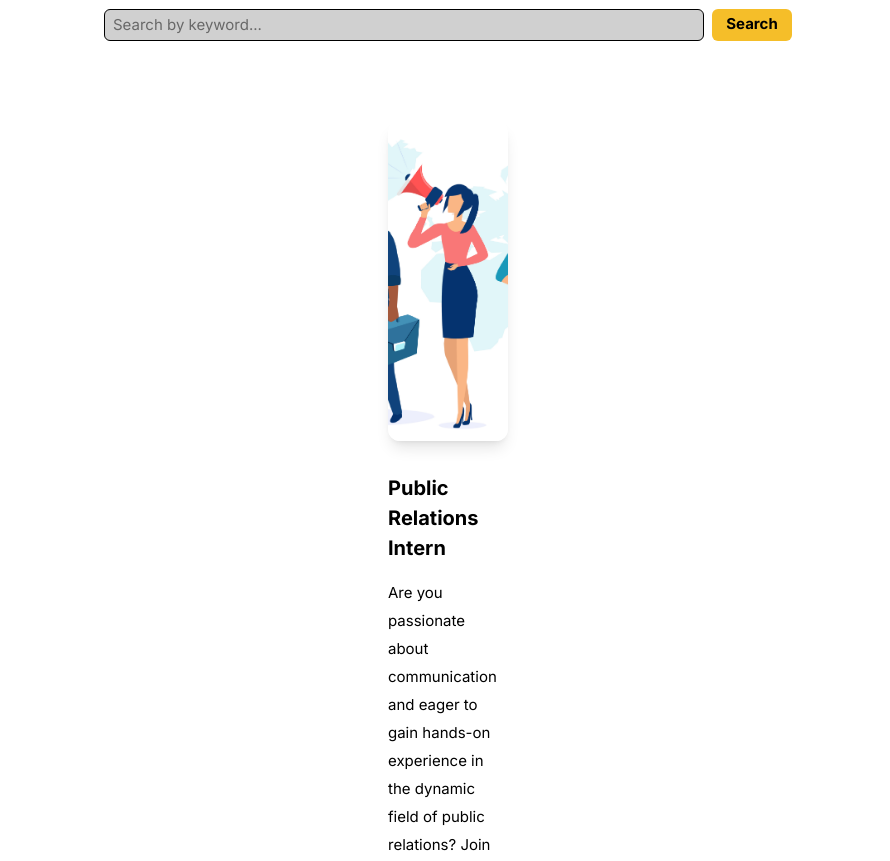
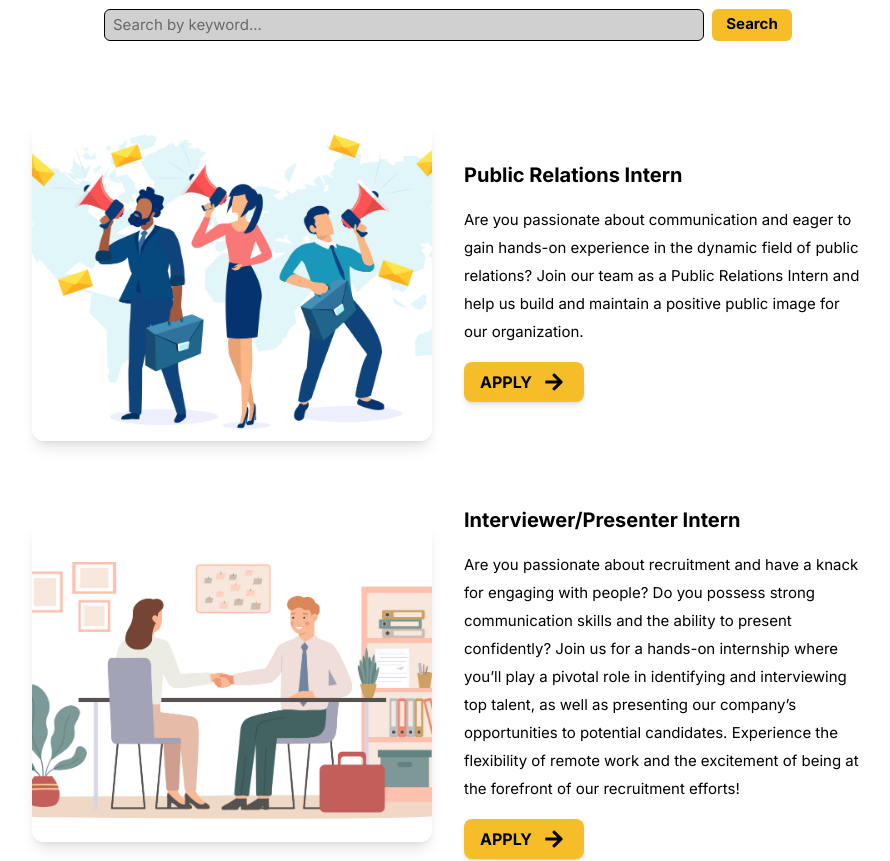
Before and after one commit to YourBookTeam/YBT_Website, a React (Vite) app in the folder ybt_website/: page /YBT_Website/careers in a window 1280 px wide. Shown: the part 1620-2481 px from the top of the page, without its empty margins (192-1082 px from the left). Built offline with nearby package versions, Linux system fonts and the light colour scheme.

Commit message:
changed layout of positions to horizontal and fixed arrow on button

```diff
--- a/ybt_website/src/components/careers_page/CurrentOpenings.jsx
+++ b/ybt_website/src/components/careers_page/CurrentOpenings.jsx
@@ -8,12 +8,12 @@ function CurrentOpenings({ displayedJobs }) {
             <div className="text-gray text-[20px]">No open positions at the moment</div>
         ) :
         displayedJobs.map((position) => (
-            <div className="flex flex-col items-center gap-8" key={position.id}>
+            <div className="flex items-center gap-8" key={position.id}>
               <img src={position.image} className="w-100 h-80 object-cover rounded-xl shadow-lg"></img>
-              <div className="flex flex-col gap-4">
+              <div className="flex flex-col justify-center gap-4 w-200">
                   <div className="font-bold text-[20px]">{position.title}</div>
                   <div className="text-[15px] leading-7">{position.description}</div>
-                  <Button to={`/position/${position.id}`} className="px-4 border-0 rounded-md bg-[#F5BE29] cursor-pointer w-30 h-10 flex items-center">
+                  <Button to={`/position/${position.id}`} className="w-30 px-4!">
                   <div className="font-bold">APPLY</div>
                   <FaArrowRight className="w-10 h-5"/>
                   </Button>
```
